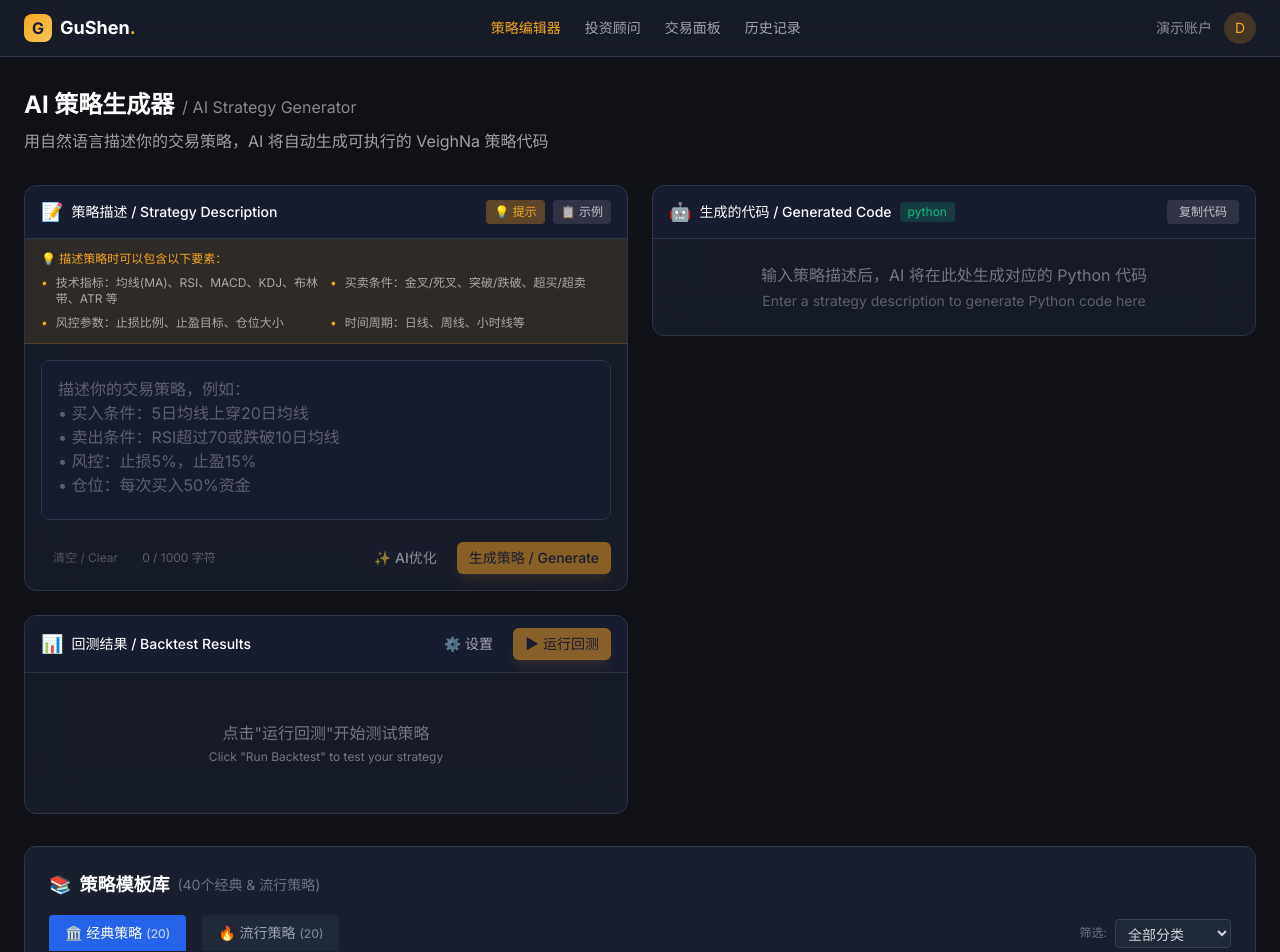
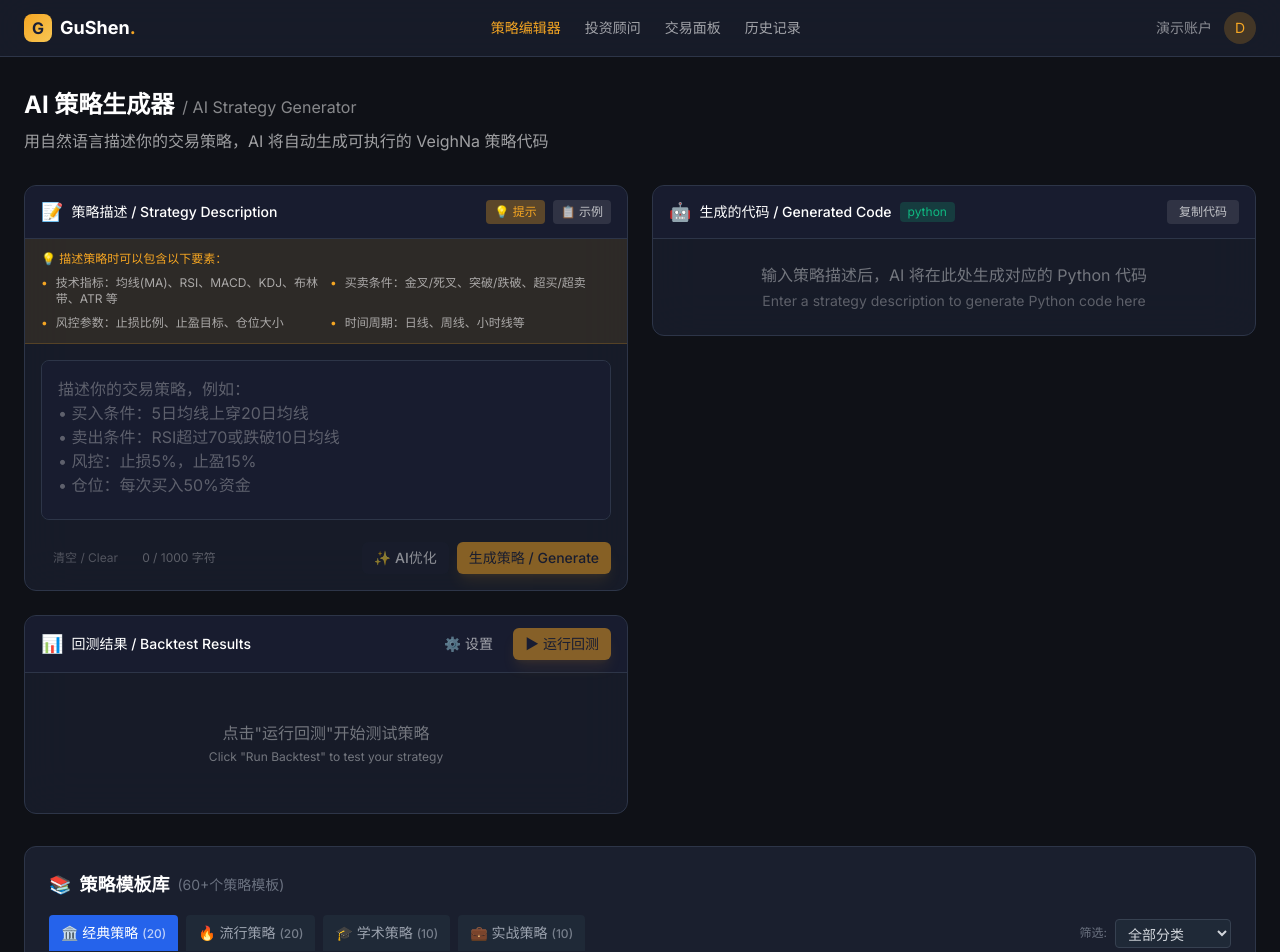
Before and after one commit to hanmahong5-arch/lurus-gushen, a Next.js app in the folder gushen-web/: page /dashboard in a window 1280 px wide. Shown: the top 952 px of the page. Built offline with nearby package versions, Linux system fonts and the light colour scheme.

Commit message:
fix: add academic and practitioner strategies to template selector (60+ total)
- Import academicStrategies and practitionerStrategies in template component
- Add 4 tabs: Classic, Popular, Academic, Practitioner
- Fix chart container height to prevent flashing
- Dynamic strategy count display

```diff
--- a/gushen-web/src/components/charts/kline-chart.tsx
+++ b/gushen-web/src/components/charts/kline-chart.tsx
@@ -682,8 +682,12 @@ export function KLineChart({
         </div>
       )}
 
-      {/* Chart container */}
-      <div ref={chartContainerRef} className="w-full" />
+      {/* Chart container - Fixed height to prevent flashing */}
+      <div
+        ref={chartContainerRef}
+        className="w-full"
+        style={{ height: `${height}px`, minHeight: `${height}px` }}
+      />
     </div>
   );
 }
--- a/gushen-web/src/components/strategy-editor/strategy-templates.tsx
+++ b/gushen-web/src/components/strategy-editor/strategy-templates.tsx
@@ -19,6 +19,8 @@ import {
   marketInfo,
   classicStrategies,
   popularStrategies,
+  academicStrategies,
+  practitionerStrategies,
   getStrategiesByCategory,
 } from "@/lib/strategy-templates";
 
@@ -278,8 +280,10 @@ function StrategyTemplateCard({
 export function StrategyTemplateList({
   onSelectTemplate,
 }: StrategyTemplateListProps) {
-  // State for tab selection (classic / popular)
-  const [activeTab, setActiveTab] = useState<"classic" | "popular">("classic");
+  // State for tab selection (classic / popular / academic / practitioner)
+  const [activeTab, setActiveTab] = useState<
+    "classic" | "popular" | "academic" | "practitioner"
+  >("classic");
 
   // State for category filter
   const [selectedCategory, setSelectedCategory] = useState<
@@ -289,24 +293,40 @@ export function StrategyTemplateList({
   // State for expanded card
   const [expandedId, setExpandedId] = useState<string | null>(null);
 
+  // Get strategies based on active tab
+  const getStrategiesForTab = () => {
+    switch (activeTab) {
+      case "classic":
+        return classicStrategies;
+      case "popular":
+        return popularStrategies;
+      case "academic":
+        return academicStrategies;
+      case "practitioner":
+        return practitionerStrategies;
+      default:
+        return classicStrategies;
+    }
+  };
+
   // Get available categories based on active tab
   const availableCategories = useMemo(() => {
-    const strategies =
-      activeTab === "classic" ? classicStrategies : popularStrategies;
+    const strategies = getStrategiesForTab();
     const cats = new Set(strategies.map((s) => s.category));
     return Array.from(cats);
   }, [activeTab]);
 
   // Filter strategies based on tab and category
   const filteredStrategies = useMemo(() => {
-    const base =
-      activeTab === "classic" ? classicStrategies : popularStrategies;
+    const base = getStrategiesForTab();
     if (selectedCategory === "all") return base;
     return base.filter((s) => s.category === selectedCategory);
   }, [activeTab, selectedCategory]);
 
   // Handle tab change - reset category filter
-  const handleTabChange = (tab: "classic" | "popular") => {
+  const handleTabChange = (
+    tab: "classic" | "popular" | "academic" | "practitioner",
+  ) => {
     setActiveTab(tab);
     setSelectedCategory("all");
     setExpandedId(null);
@@ -320,34 +340,64 @@ export function StrategyTemplateList({
           <span>📚</span>
           <span>策略模板库</span>
           <span className="text-sm text-gray-500 font-normal">
-            (40个经典 & 流行策略)
+            (60+个策略模板)
           </span>
         </h2>
       </div>
 
       {/* Tab Switcher / Tab 切换 */}
-      <div className="flex items-center gap-4 border-b border-gray-700 pb-3">
+      <div className="flex items-center gap-2 border-b border-gray-700 pb-3 flex-wrap">
         <button
           onClick={() => handleTabChange("classic")}
-          className={`px-4 py-2 rounded-t text-sm font-medium transition-colors ${
+          className={`px-3 py-2 rounded-t text-sm font-medium transition-colors ${
             activeTab === "classic"
               ? "bg-blue-600 text-white"
               : "bg-gray-800 text-gray-400 hover:text-white"
           }`}
         >
           🏛️ 经典策略
-          <span className="ml-1 text-xs opacity-70">(20)</span>
+          <span className="ml-1 text-xs opacity-70">
+            ({classicStrategies.length})
+          </span>
         </button>
         <button
           onClick={() => handleTabChange("popular")}
-          className={`px-4 py-2 rounded-t text-sm font-medium transition-colors ${
+          className={`px-3 py-2 rounded-t text-sm font-medium transition-colors ${
             activeTab === "popular"
               ? "bg-blue-600 text-white"
               : "bg-gray-800 text-gray-400 hover:text-white"
           }`}
         >
           🔥 流行策略
-          <span className="ml-1 text-xs opacity-70">(20)</span>
+          <span className="ml-1 text-xs opacity-70">
+            ({popularStrategies.length})
+          </span>
+        </button>
+        <button
+          onClick={() => handleTabChange("academic")}
+          className={`px-3 py-2 rounded-t text-sm font-medium transition-colors ${
+            activeTab === "academic"
+              ? "bg-purple-600 text-white"
+              : "bg-gray-800 text-gray-400 hover:text-white"
+          }`}
+        >
+          🎓 学术策略
+          <span className="ml-1 text-xs opacity-70">
+            ({academicStrategies.length})
+          </span>
+        </button>
+        <button
+          onClick={() => handleTabChange("practitioner")}
+          className={`px-3 py-2 rounded-t text-sm font-medium transition-colors ${
+            activeTab === "practitioner"
+              ? "bg-green-600 text-white"
+              : "bg-gray-800 text-gray-400 hover:text-white"
+          }`}
+        >
+          💼 实战策略
+          <span className="ml-1 text-xs opacity-70">
+            ({practitionerStrategies.length})
+          </span>
         </button>
 
         {/* Category Filter / 分类筛选 */}
@@ -374,14 +424,12 @@ export function StrategyTemplateList({
       <div className="text-sm text-gray-400 bg-gray-800/50 rounded p-3">
         {activeTab === "classic" ? (
           <p>
-            🏛️{" "}
-            <strong className="text-gray-300">经典策略</strong>
+            🏛️ <strong className="text-gray-300">经典策略</strong>
             ：源于华尔街的永恒智慧，经过数十年市场验证。这些策略基于人性的贪婪与恐惧、市场的趋势与回归等永恒规律，在股票、期货、加密货币市场中广泛适用。
           </p>
         ) : (
           <p>
-            🔥{" "}
-            <strong className="text-gray-300">流行策略</strong>
+            🔥 <strong className="text-gray-300">流行策略</strong>
             ：当代交易者的智慧结晶，包括因子投资、量化套利、加密货币特有策略等。这些策略融合了现代金融理论与技术，适合不同市场环境和风险偏好。
           </p>
         )}
@@ -412,7 +460,8 @@ export function StrategyTemplateList({
       {/* Usage Tips / 使用提示 */}
       <div className="text-xs text-gray-500 bg-gray-900/50 rounded p-3 space-y-1">
         <p>
-          💡 <strong>提示</strong>：点击卡片展开查看详细信息，点击"使用"将策略描述填入输入框
+          💡 <strong>提示</strong>
+          ：点击卡片展开查看详细信息，点击"使用"将策略描述填入输入框
         </p>
         <p>
           ⚠️ <strong>风险提示</strong>
```
